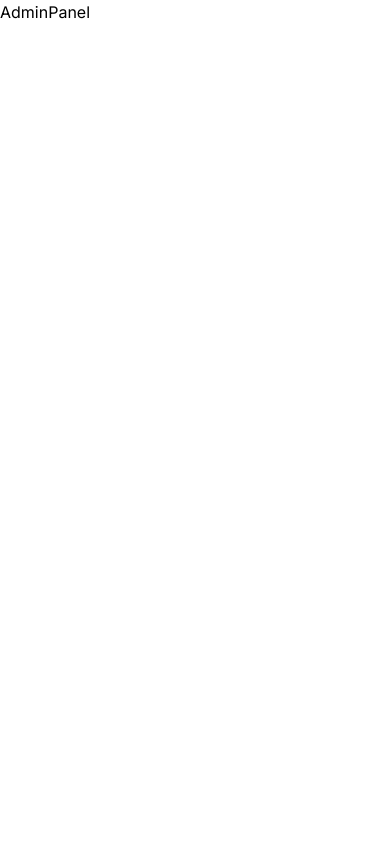
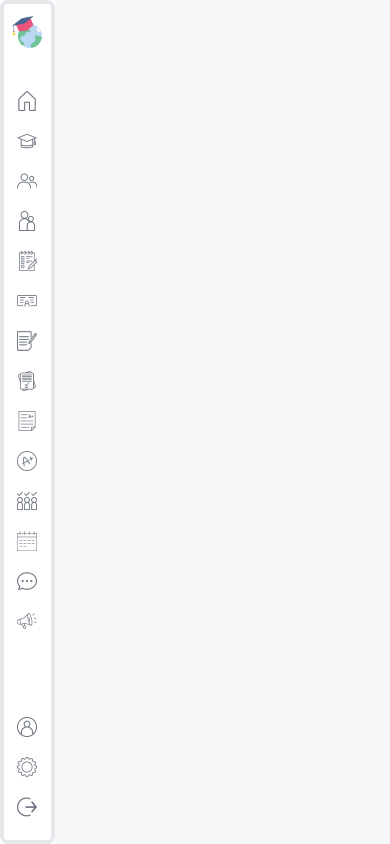
Before and after one commit to durjoydutta/SchoolSync, a Next.js app: page /admin in a window 390 px wide. Built offline with nearby package versions, Linux system fonts and the light colour scheme.

Commit message:
created responsive sidebar

```diff
--- a/src/app/(dashboard)/layout.tsx
+++ b/src/app/(dashboard)/layout.tsx
@@ -1,9 +1,24 @@
+import Menu from "@/components/Menu"
+import Link from "next/link";
+import Image from "next/image";
+
 export default function DashboardLayout({
   children,
 }: Readonly<{
   children: React.ReactNode;
 }>) {
   return (
-        <div>{children}</div>
+    <div className="h-screen flex overflow-hidden">
+      {/* LEFT PANEL - link to Home and menu sidebar*/}
+      <div className="left w-[14%] md:w[10%] lg:w[8%] xl:w-[15%] py-3 border-4 rounded-lg">
+        <Link href="/" className="flex justify-center items-center gap-2">
+          <Image src='/logo.png' alt='logo' width={32} height={32}/>
+          <span className="hidden lg:block">SchoolSync</span>
+        </Link>
+        <Menu/>
+      </div>
+      {/* RIGHT PANEL - navbar and dashboard panels*/}
+      <div className="right w-[86%] md:w[90%] lg:w[92%] xl:w-[85%] p-3 bg-[#f7f8fa] overflow-y-scroll"></div>
+    </div>
   );
 }
--- a/src/app/layout.tsx
+++ b/src/app/layout.tsx
@@ -16,7 +16,7 @@ export default function RootLayout({
 }>) {
   return (
     <html lang="en">
-      <body className={inter.className}>{children}</body>
+      <body className={"inter.className"}>{children}</body>
     </html>
   );
 }
--- a/src/components/Menu.tsx
+++ b/src/components/Menu.tsx
@@ -1,3 +1,6 @@
+import Link from "next/link";
+import Image from "next/image";
+
 const menuItems = [
   {
     title: "MENU",
@@ -112,3 +115,24 @@ const menuItems = [
     ],
   },
 ];
+
+const Menu = () => {
+  return (
+    <div className="h-full text-sm lg:ml-5 md:text-md truncate flex flex-col justify-around">
+      {
+        menuItems.map((i) => (
+          <div className="flex flex-col justify-between gap-2" key={i.title}>
+            <span className="hidden lg:block text-gray-400 font-light my-2">{i.title}</span>
+            {i.items.map(item=>(
+              <Link href={item.href} key={item.label} className="w-full flex justify-center lg:justify-start py-1.5 gap-2 text-gray-500 hover:text-slate-800">
+                <Image src={item.icon} alt="{item.label} + icon" width={20} height={20}/>
+                <span className="hidden lg:block">{item.label}</span>
+              </Link>
+            ))}
+          </div>
+        ))}
+    </div>
+  )
+}
+
+export default Menu
--- /dev/null
+++ b/src/components/Navbar.tsx
@@ -0,0 +1,7 @@
+const Navbar = () => {
+  return (
+    <div>Navbar</div>
+  )
+}
+
+export default Navbar
```
Lines whose indentation alone changed are shown as unchanged.
